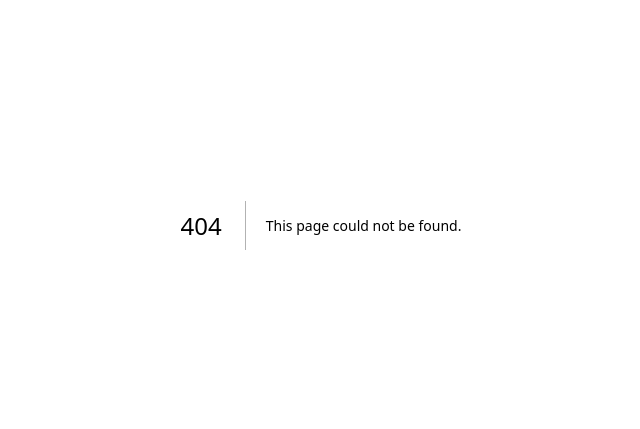
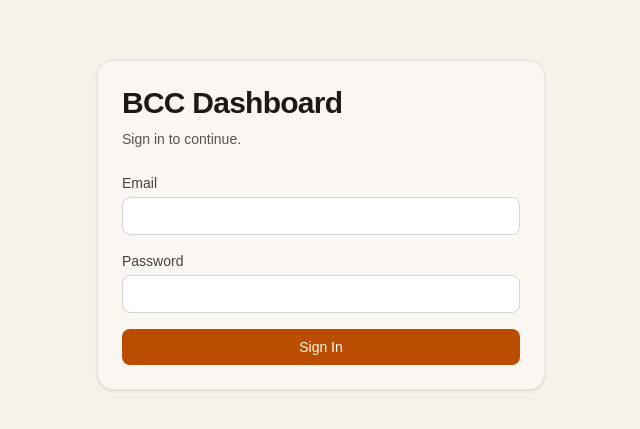
Before and after one commit to chrisbellco2/bcc-dashboard, a Next.js app: page /login in a window 1280 px wide. Before the commit this address had no page. Shown: the part 175-604 px from the top of the page, without its empty margins (319-959 px from the left). Built offline with nearby package versions, Linux system fonts and the light colour scheme; no server answers.

Commit message:
feat: add Supabase Auth authentication with login page and protected routes

```diff
--- /dev/null
+++ b/app/components/logout-button.tsx
@@ -0,0 +1,25 @@
+"use client";
+
+import { useRouter } from "next/navigation";
+
+import { supabase } from "@/lib/supabase/client";
+
+export default function LogoutButton() {
+  const router = useRouter();
+
+  async function handleLogout() {
+    await supabase.auth.signOut();
+    router.push("/login");
+    router.refresh();
+  }
+
+  return (
+    <button
+      type="button"
+      onClick={handleLogout}
+      className="rounded-lg border border-stone-300 bg-white px-3 py-2 text-sm font-medium text-stone-700 transition-colors hover:bg-stone-100"
+    >
+      Logout
+    </button>
+  );
+}
--- /dev/null
+++ b/app/login/page.tsx
@@ -0,0 +1,89 @@
+"use client";
+
+import { FormEvent, useState } from "react";
+import { useRouter } from "next/navigation";
+
+import { supabase } from "@/lib/supabase/client";
+
+export default function LoginPage() {
+  const router = useRouter();
+  const [email, setEmail] = useState("");
+  const [password, setPassword] = useState("");
+  const [isSubmitting, setIsSubmitting] = useState(false);
+  const [errorMessage, setErrorMessage] = useState<string | null>(null);
+
+  async function handleSubmit(event: FormEvent<HTMLFormElement>) {
+    event.preventDefault();
+    setIsSubmitting(true);
+    setErrorMessage(null);
+
+    const { error } = await supabase.auth.signInWithPassword({
+      email,
+      password,
+    });
+
+    if (error) {
+      setErrorMessage(error.message);
+      setIsSubmitting(false);
+      return;
+    }
+
+    router.push("/");
+    router.refresh();
+  }
+
+  return (
+    <main className="flex min-h-screen items-center justify-center bg-[#f5f1eb] px-6 py-10 text-stone-800">
+      <section className="w-full max-w-md rounded-2xl border border-stone-200 bg-[#faf7f2] p-6 shadow-sm">
+        <h1 className="text-3xl font-semibold tracking-tight text-stone-900">BCC Dashboard</h1>
+        <p className="mt-2 text-sm text-stone-600">Sign in to continue.</p>
+
+        <form onSubmit={handleSubmit} className="mt-6 space-y-4">
+          <div>
+            <label htmlFor="email" className="mb-1 block text-sm font-medium text-stone-700">
+              Email
+            </label>
+            <input
+              id="email"
+              type="email"
+              autoComplete="email"
+              required
+              value={email}
+              onChange={(event) => setEmail(event.target.value)}
+              className="w-full rounded-lg border border-stone-300 bg-white px-3 py-2 text-sm text-stone-800"
+            />
+          </div>
+
+          <div>
+            <label htmlFor="password" className="mb-1 block text-sm font-medium text-stone-700">
+              Password
+            </label>
+            <input
+              id="password"
+              type="password"
+              autoComplete="current-password"
+              required
+              value={password}
+              onChange={(event) => setPassword(event.target.value)}
+              className="w-full rounded-lg border border-stone-300 bg-white px-3 py-2 text-sm text-stone-800"
+            />
+          </div>
+
+          {errorMessage ? (
+            <p className="rounded-lg border border-rose-200 bg-rose-50 px-3 py-2 text-sm text-rose-800">
+              {errorMessage}
+            </p>
+          ) : null}
+
+          <button
+            type="submit"
+            disabled={isSubmitting}
+            className="w-full rounded-lg bg-amber-700 px-4 py-2 text-sm font-medium text-amber-50 transition-colors hover:bg-amber-800 disabled:cursor-not-allowed disabled:opacity-60"
+          >
+            {isSubmitting ? "Signing In..." : "Sign In"}
+          </button>
+        </form>
+      </section>
+    </main>
+  );
+}
--- a/app/page.tsx
+++ b/app/page.tsx
@@ -1,6 +1,7 @@
 import { supabaseServer } from "@/lib/supabase/server";
 import Link from "next/link";
 import AllStudentsTable from "@/app/components/all-students-table";
+import LogoutButton from "@/app/components/logout-button";
 
 type StudentRow = {
   id: string;
@@ -141,11 +142,16 @@ export default async function Home() {
     <main className="min-h-screen bg-[#f5f1eb] px-6 py-10 text-stone-800 md:px-10">
       <div className="mx-auto max-w-7xl space-y-8">
         <header className="rounded-2xl border border-stone-200 bg-[#faf7f2] p-6 shadow-sm">
-          <h1 className="text-3xl font-semibold tracking-tight text-stone-900">BCC Dashboard</h1>
-          <p className="mt-2 text-sm text-stone-600">
-            Weekly Review for college advising. Snapshot of new students, intervention flags, and
-            check-in cadence.
-          </p>
+          <div className="flex flex-wrap items-start justify-between gap-3">
+            <div>
+              <h1 className="text-3xl font-semibold tracking-tight text-stone-900">BCC Dashboard</h1>
+              <p className="mt-2 text-sm text-stone-600">
+                Weekly Review for college advising. Snapshot of new students, intervention flags,
+                and check-in cadence.
+              </p>
+            </div>
+            <LogoutButton />
+          </div>
         </header>
 
         <section className="space-y-3 rounded-2xl border border-stone-200 bg-[#fcfaf6] p-5">
--- a/lib/supabase/client.ts
+++ b/lib/supabase/client.ts
@@ -1,6 +1,6 @@
-import { createClient } from '@supabase/supabase-js'
+import { createBrowserClient } from "@supabase/ssr";
 
-const supabaseUrl = process.env.NEXT_PUBLIC_SUPABASE_URL!
-const supabaseKey = process.env.NEXT_PUBLIC_SUPABASE_PUBLISHABLE_KEY!
+const supabaseUrl = process.env.NEXT_PUBLIC_SUPABASE_URL!;
+const supabaseKey = process.env.NEXT_PUBLIC_SUPABASE_PUBLISHABLE_KEY!;
 
-export const supabase = createClient(supabaseUrl, supabaseKey)
+export const supabase = createBrowserClient(supabaseUrl, supabaseKey);
--- /dev/null
+++ b/lib/supabase/middleware.ts
@@ -0,0 +1,31 @@
+import { createServerClient } from "@supabase/ssr";
+import { NextResponse, type NextRequest } from "next/server";
+
+export async function updateSession(request: NextRequest) {
+  let response = NextResponse.next({
+    request,
+  });
+
+  const supabase = createServerClient(
+    process.env.NEXT_PUBLIC_SUPABASE_URL!,
+    process.env.NEXT_PUBLIC_SUPABASE_PUBLISHABLE_KEY!,
+    {
+      cookies: {
+        getAll() {
+          return request.cookies.getAll();
+        },
+        setAll(cookiesToSet) {
+          cookiesToSet.forEach(({ name, value, options }) => request.cookies.set(name, value));
+          response = NextResponse.next({ request });
+          cookiesToSet.forEach(({ name, value, options }) => response.cookies.set(name, value, options));
+        },
+      },
+    }
+  );
+
+  const {
+    data: { user },
+  } = await supabase.auth.getUser();
+
+  return { user, response };
+}
--- /dev/null
+++ b/middleware.ts
@@ -0,0 +1,28 @@
+import { NextResponse, type NextRequest } from "next/server";
+
+import { updateSession } from "@/lib/supabase/middleware";
+
+export async function middleware(request: NextRequest) {
+  const { user, response } = await updateSession(request);
+  const { pathname } = request.nextUrl;
+
+  const isLoginPage = pathname === "/login";
+
+  if (!user && !isLoginPage) {
+    const url = request.nextUrl.clone();
+    url.pathname = "/login";
+    return NextResponse.redirect(url);
+  }
+
+  if (user && isLoginPage) {
+    const url = request.nextUrl.clone();
+    url.pathname = "/";
+    return NextResponse.redirect(url);
+  }
+
+  return response;
+}
+
+export const config = {
+  matcher: ["/((?!_next/static|_next/image|favicon.ico).*)"],
+};
--- a/package.json
+++ b/package.json
@@ -9,6 +9,7 @@
     "lint": "eslint"
   },
   "dependencies": {
+    "@supabase/ssr": "^0.10.2",
     "@supabase/supabase-js": "^2.105.1",
     "next": "16.2.4",
     "react": "19.2.4",
```
Also changed, not shown: 1 other file (tests, documents, lock files or other folders).
